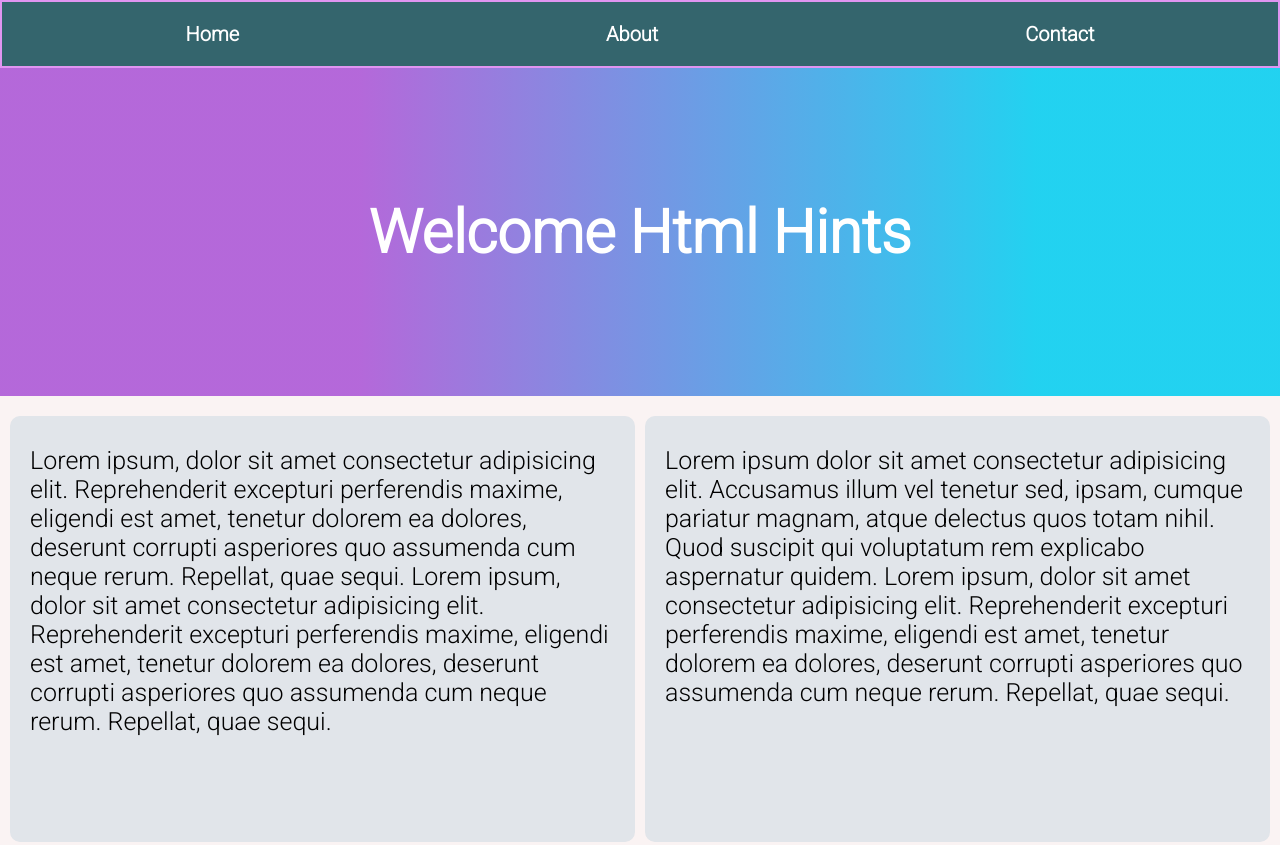
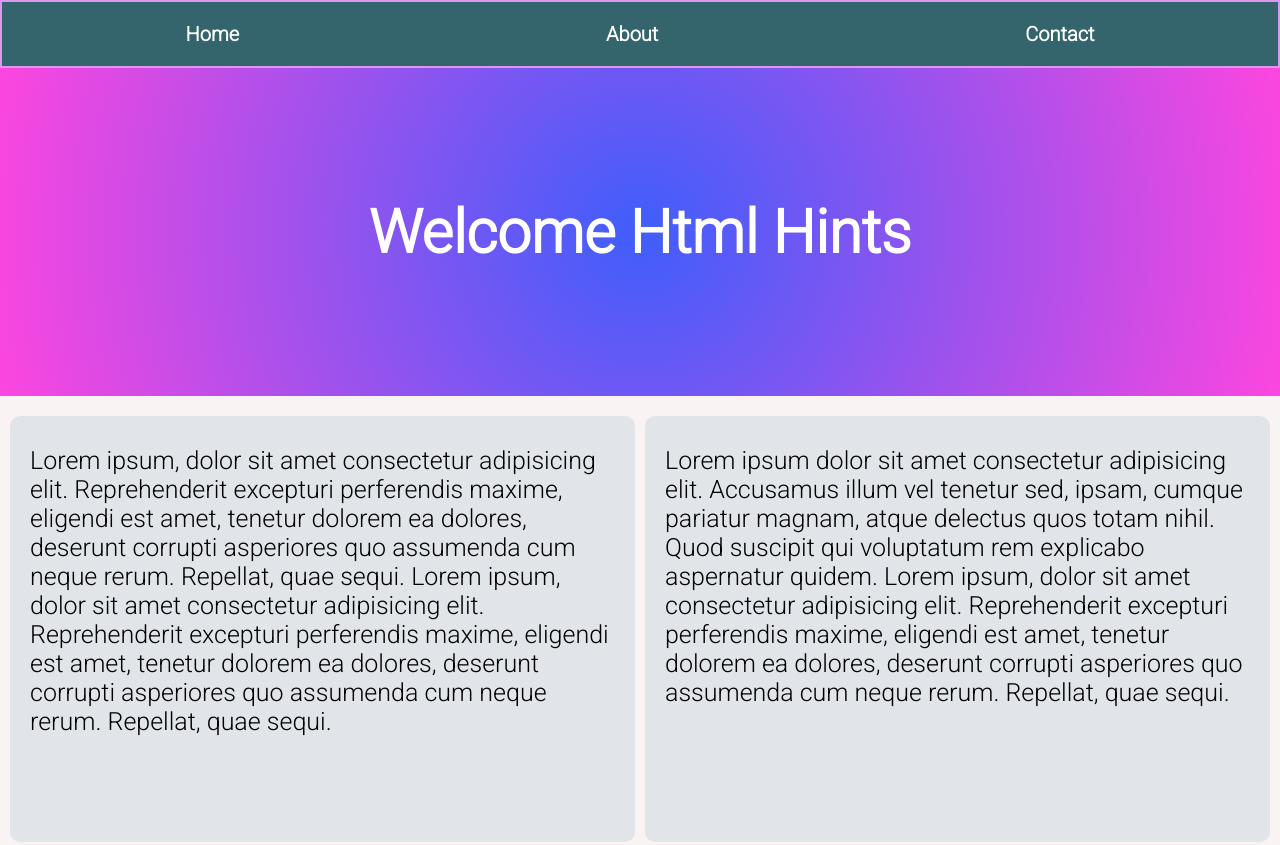
Before and after one commit to V-Prahlad/workshop, a plain HTML site: page index.html in a window 1280 px wide. Shown: the top 845 px of the page. Drawn offline with Linux system fonts and the light colour scheme.

Commit message:
Update style.css

```diff
--- a/style.css
+++ b/style.css
@@ -41,11 +41,11 @@ header ul li:hover {
 
 .hero {
   height: 41vh;
-  background: rgb(173, 89, 215);
-  background: linear-gradient(
-    90deg,
-    rgba(173, 89, 215, 0.9030893874643875) 28%,
-    rgba(16, 207, 240, 0.9230324074074074) 81%
+  background: rgb(63, 94, 251);
+  background: radial-gradient(
+    circle,
+    rgba(63, 94, 251, 1) 0%,
+    rgba(252, 70, 223, 1) 100%
   );
   display: flex;
   align-items: center;
```
